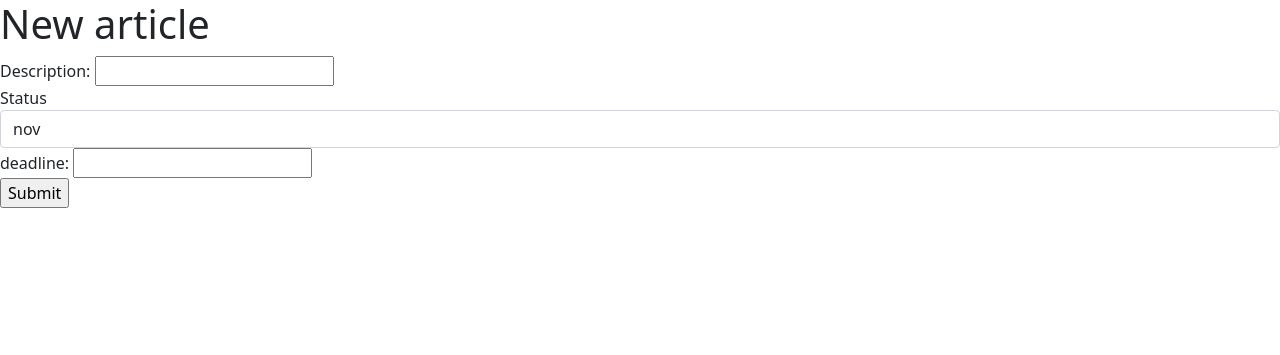
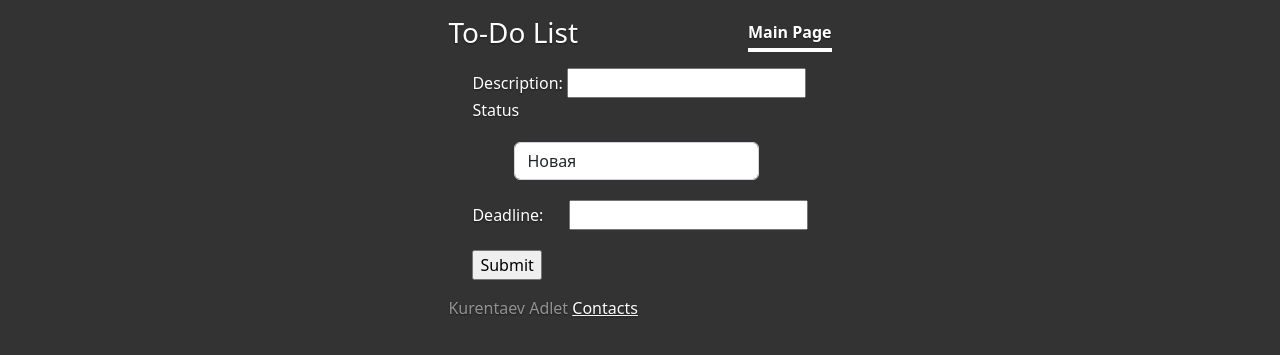
Before and after one commit to kurentaev/homework_55_Adlet_Kurentaev, a Django app: page /todo_list/add/ in a window 1280 px wide. Shown: the top 355 px of the page. Run offline with Django 4.2, Linux system fonts and the light colour scheme.

Commit message:
Изменен файл task_create.html

```diff
--- a/source/webapp/templates/task_create.html
+++ b/source/webapp/templates/task_create.html
@@ -1,37 +1,58 @@
 <!DOCTYPE html>
+{% load static %}
 <html lang="en">
 <head>
     <meta charset="UTF-8">
-    <link href="https://cdn.jsdelivr.net/npm/bootstrap@5.1.3/dist/css/bootstrap.min.css" rel="stylesheet"
-              integrity="sha384-1BmE4kWBq78iYhFldvKuhfTAU6auU8tT94WrHftjDbrCEXSU1oBoqyl2QvZ6jIW3"
-          crossorigin="anonymous">
+    <link rel="stylesheet" href="https://cdn.jsdelivr.net/npm/bootstrap@5.2.0/dist/css/bootstrap.min.css">
+    <link rel="stylesheet" href="{% static '/style.css' %}">
     <title>Create Article</title>
 </head>
 <body>
-    <h1>New article</h1>
-    <form action="/articles/add/" method="POST">
+<div class="cover-container d-flex h-100 p-3 mx-auto flex-column">
+      <header class="masthead mb-auto">
+        <div class="inner">
+          <h3 class="masthead-brand">To-Do List</h3>
+          <nav class="nav nav-masthead justify-content-center">
+            <a class="nav-link active" href="/">Main Page</a>
+          </nav>
+        </div>
+      </header>
+
+      <main role="main" class="inner cover">
+        <p class="lead">
+            <form action="/todo_list/add/" method="POST">
         {% csrf_token %}
         <div class="form">
             <div class="form_row">
-                <lable for="title">Description: </lable>
-                <input id ="title" name ="description" type = "text">
+                <lable for="description">Description: </lable>
+                <input id ="description" name ="description" type = "text">
             </div>
             <div class="form_row">
                 <label>Status</label>
                     <select name="status" class="form-control">
-                        <option value="new">nov</option>
-                        <option value="in_process">in</option>
-                        <option value="done">done</option>
+                        <option value="Новая">Новая</option>
+                        <option value="В процессе">В процессе</option>
+                        <option value="Сделано">Сделано</option>
                     </select>
             </div>
             <div class="form_row">
-                <lable for="author">deadline: </lable>
-                <input id ="author" name ="deadline" type = "text">
+                <lable for="deadline">Deadline: </lable>
+                <input class="deadline" id ="deadline" name ="deadline" type = "text">
             </div>
             <div class="form_row">
                 <input type="submit">
             </div>
         </div>
     </form>
+        </p>
+      </main>
+
+      <footer class="mastfoot mt-auto">
+        <div class="inner">
+          <p>Kurentaev Adlet <a href="/">Contacts</a></p>
+        </div>
+      </footer>
+    </div>
+
 </body>
 </html>
```
